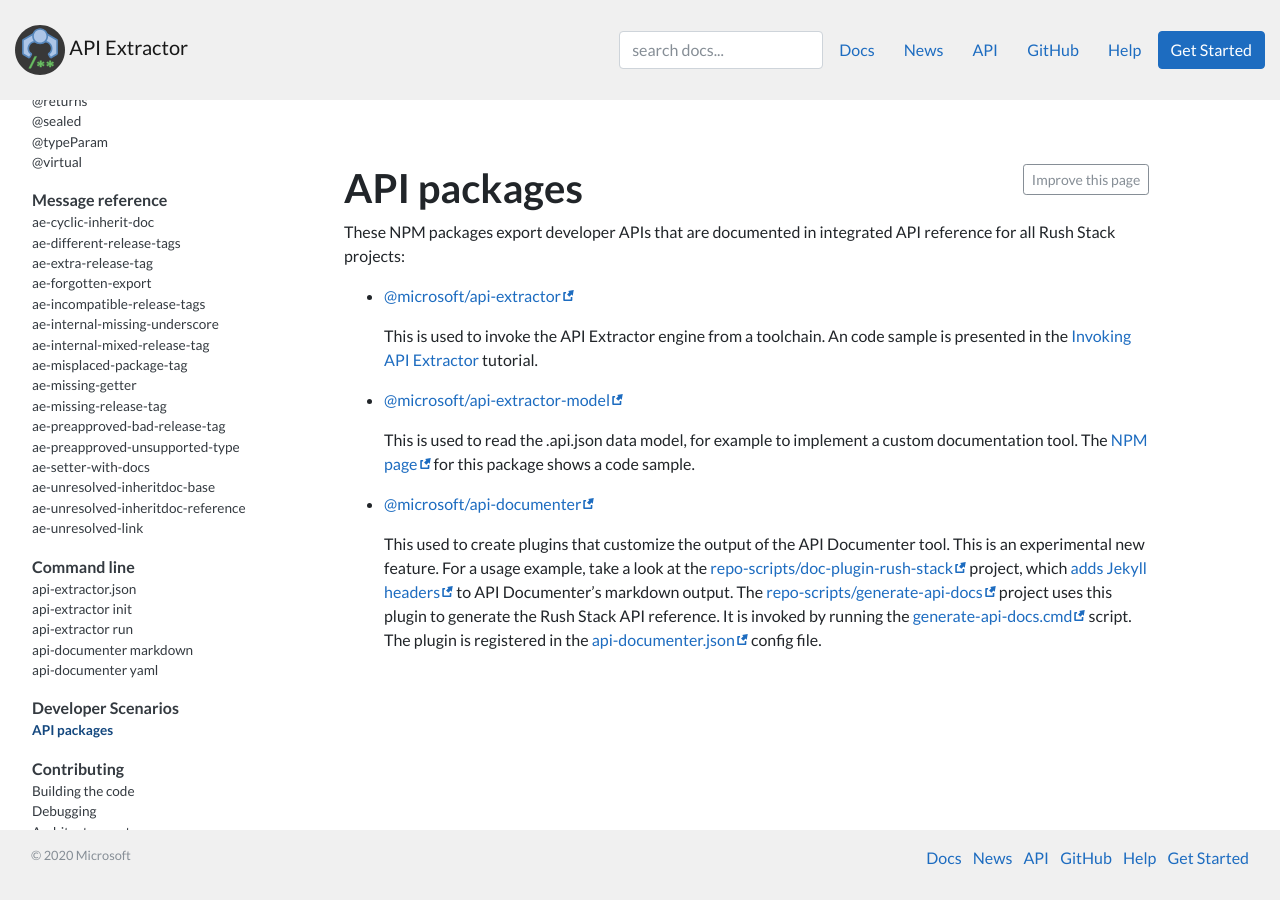
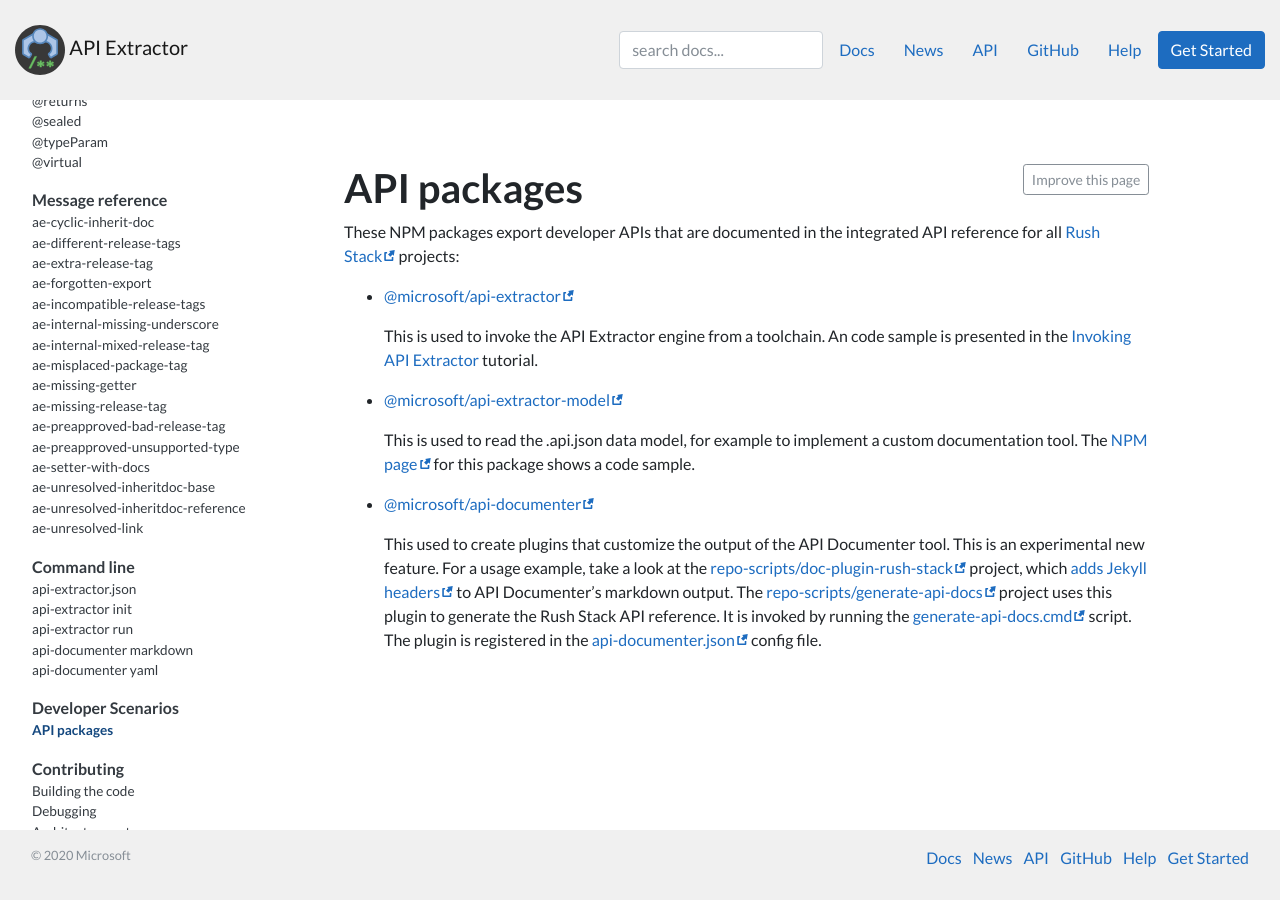
Before and after one commit to microsoft/api-extractor.com-website, a Jekyll site: the page built from pages/developer/api.md, in a window 1280 px wide. Built offline with Jekyll 4.4.1, drawn with Linux system fonts in a browser that asks for light colours; nearby versions of some CDN libraries; comment, search, counter and statistics services are not loaded.

Commit message:
Fix typo

```diff
--- a/pages/developer/api.md
+++ b/pages/developer/api.md
@@ -4,7 +4,7 @@
 navigation_source: docs_nav
 ---
 
-These NPM packages export developer APIs that are documented in integrated API reference for all Rush Stack projects:
+These NPM packages export developer APIs that are documented in the integrated API reference for all [Rush Stack](https://rushstack.io/) projects:
 
 - [@microsoft/api-extractor](https://rushstack.io/pages/api/api-extractor/)
 
```
